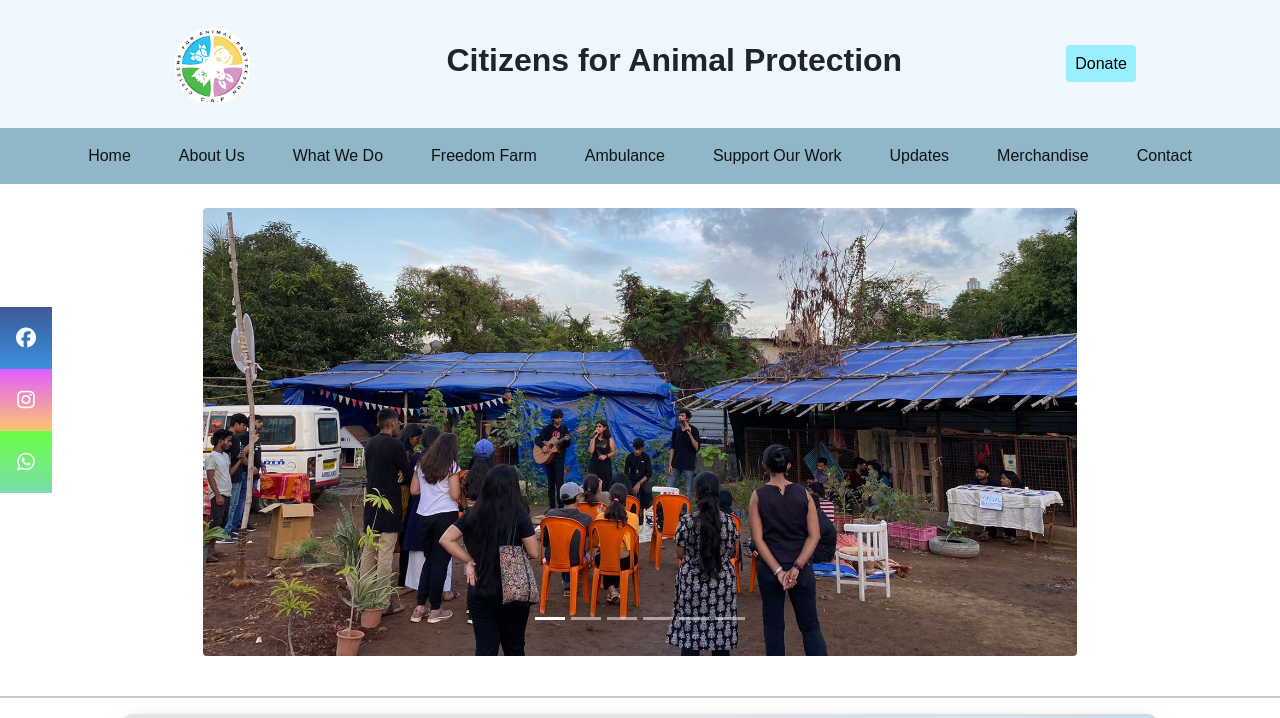
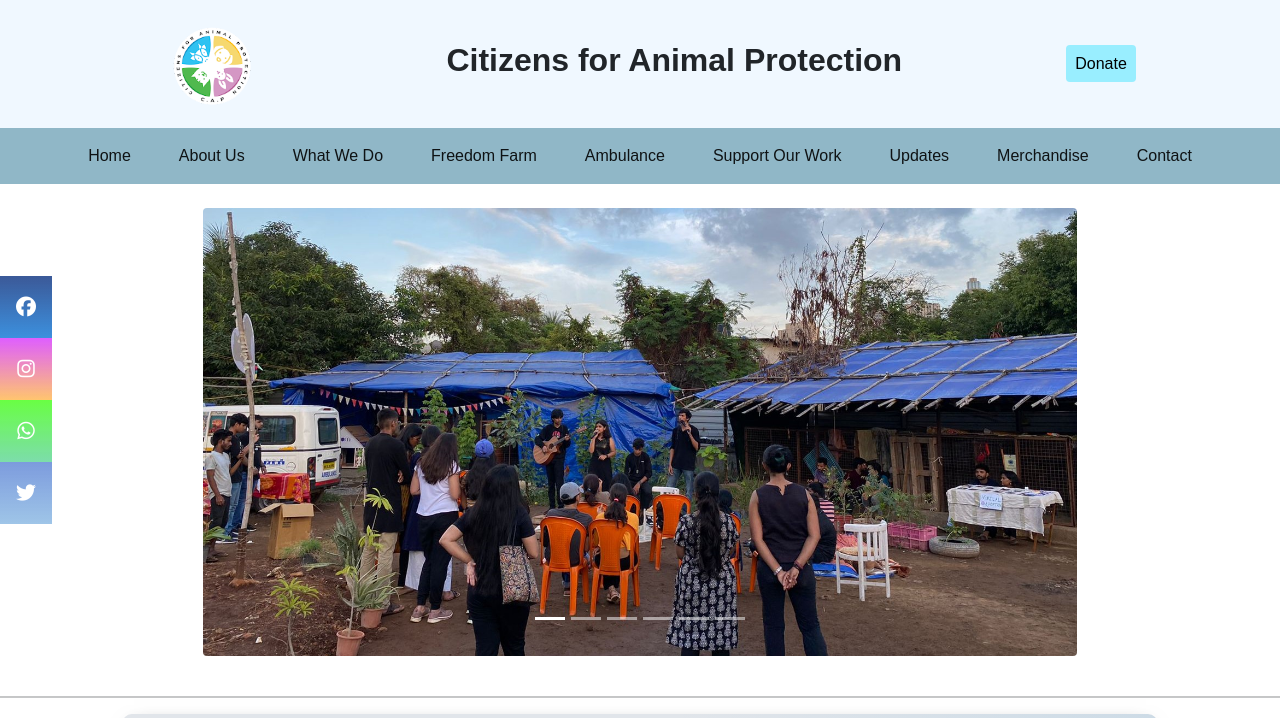
Before and after one commit to Swarup-hash/CAP-Website, a plain HTML site: page index.html in a window 1280 px wide. Shown: the top 718 px of the page. Drawn offline with nearby package versions, Linux system fonts and the light colour scheme.

Commit message:
Update index.html

```diff
--- a/index.html
+++ b/index.html
@@ -36,6 +36,7 @@
   <a href="https://www.facebook.com/cap.mumbai" class="facebook" target="_blank"><i class="fa fa-facebook"></i></a>
   <a href="https://www.instagram.com/cap.mumbai/?igshid=YmMyMTA2M2Y%3D" class="instagram" target="_blank"><i class="fa fa-instagram"></i></a>
   <a href="https://api.whatsapp.com/send?phone=9757439100" class="whatsapp" target="_blank"><i class="fa fa-whatsapp" ></i></a>
+    <a href="https://twitter.com/capmumbai" class="twitter" target="_blank"><i class="fa fa-twitter"></i></a>
 </div>
 
 
```
